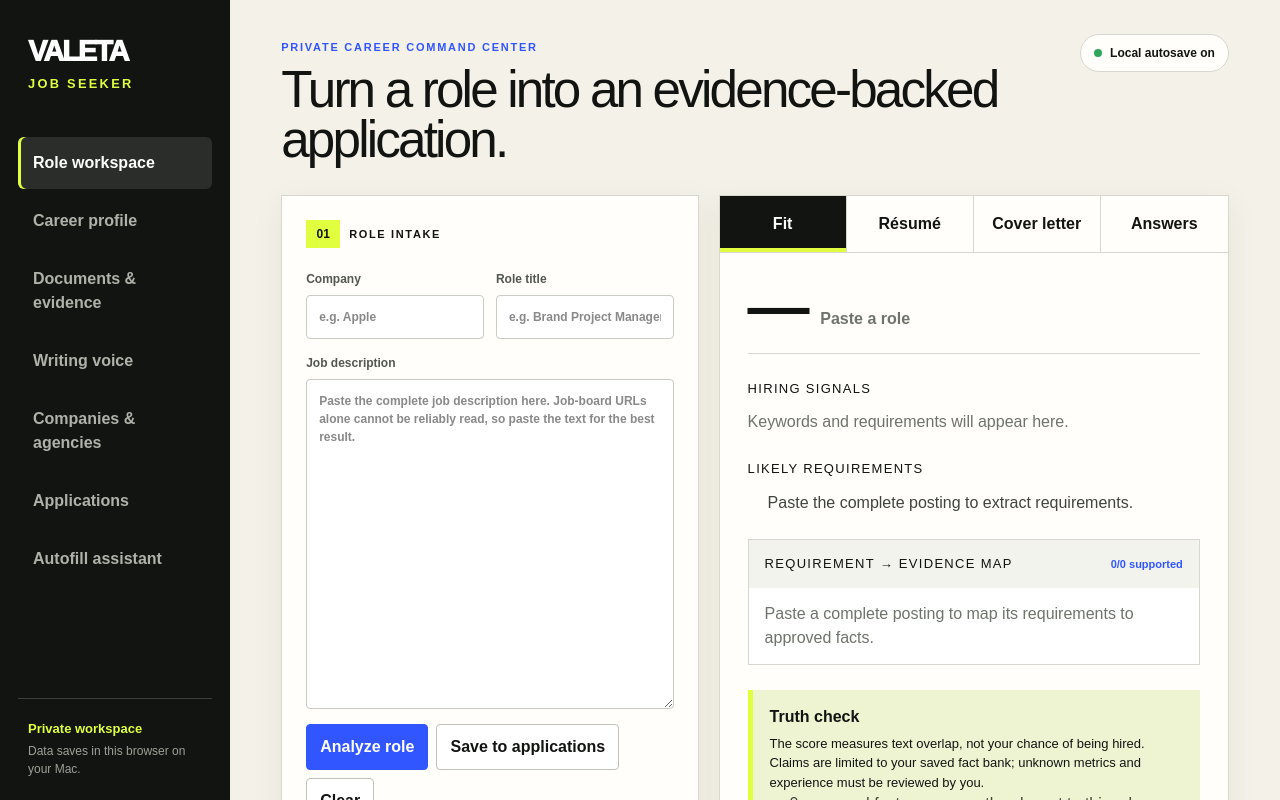
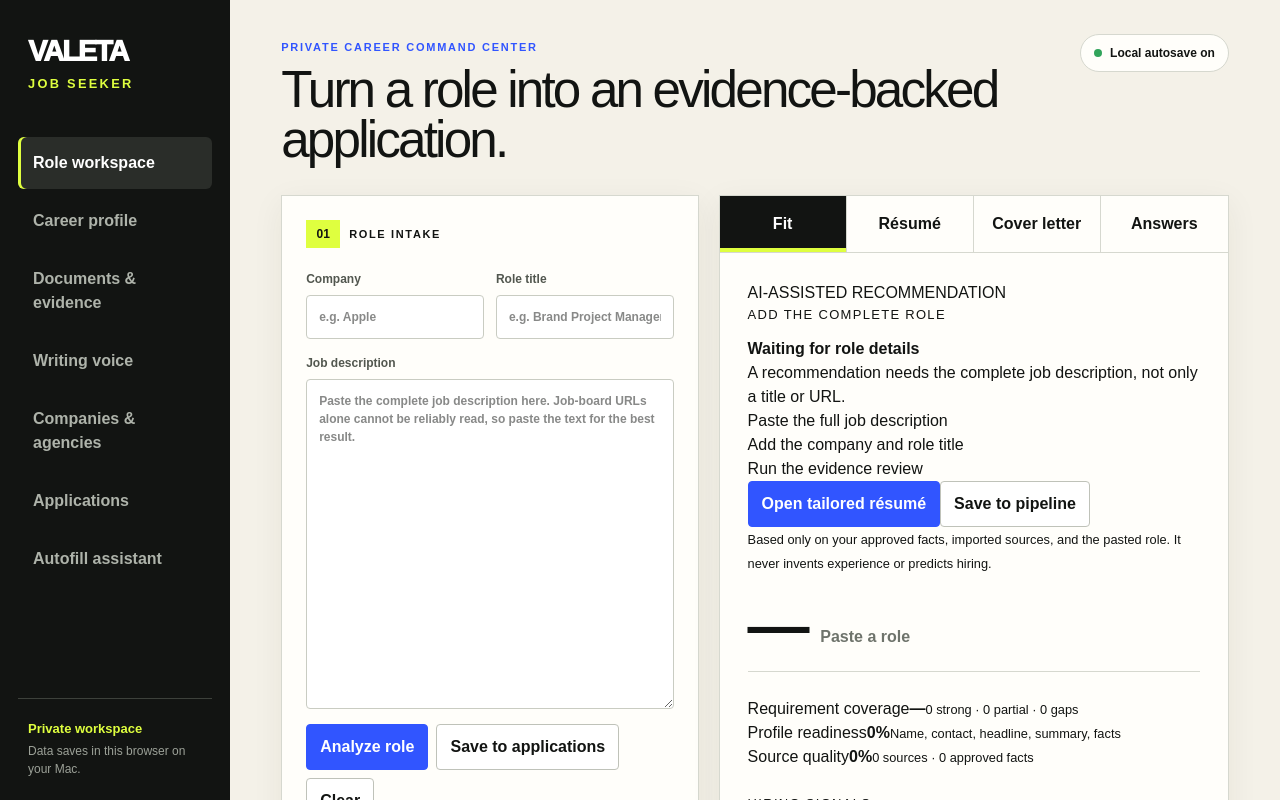
Before and after one commit to mpvaleta/valeta-job-seeker, a Next.js app: page / in a window 1280 px wide. Shown: the top 800 px of the page. Built offline with nearby package versions, Linux system fonts and the light colour scheme.

Commit message:
Add evidence-based application recommendations

```diff
--- a/app/job-seeker-app.tsx
+++ b/app/job-seeker-app.tsx
@@ -10,6 +10,7 @@ type SourceDocument = { id: string; title: string; type: string; category?: Sour
 type CompanyTarget = { id: string; name: string; website: string; careers: string; kind: "Brand" | "Agency" | "Sports" | "Tech"; focus: string; market: string; status: "Researching" | "Monitoring" | "Applied" | "Paused"; lastChecked: string; notes: string };
 type WritingStyle = { tone: string; prefer: string; avoid: string; samples: string };
 type EvidenceMatch = { requirement: string; evidence: { fact: string; source: string; score: number }[]; strength: "Strong" | "Partial" | "Gap" };
+type ApplicationRecommendation = { label: string; tone: "ready" | "edit" | "hold" | "start"; confidence: string; reason: string; actions: string[] };
 
 type Profile = {
   name: string;
@@ -173,7 +174,24 @@ export function JobSeekerApp() {
       .slice(0, 2);
     return { requirement, evidence, strength: evidence[0]?.score >= 2 ? "Strong" : evidence.length ? "Partial" : "Gap" };
   }), [documents, facts, requirements]);
-  const fit = jobText.trim().length < 80 ? 0 : Math.min(94, 52 + new Set(matchedFacts.flatMap((fact) => roleKeywords.filter((key) => fact.toLowerCase().includes(key)))).size * 6);
+  const evidenceCounts = useMemo(() => ({
+    strong: evidenceMap.filter((item) => item.strength === "Strong").length,
+    partial: evidenceMap.filter((item) => item.strength === "Partial").length,
+    gaps: evidenceMap.filter((item) => item.strength === "Gap").length,
+  }), [evidenceMap]);
+  const profileChecks = [profile.name, profile.email, profile.headline, profile.summary, facts.length >= 3 ? "facts" : ""];
+  const profileReadiness = Math.round((profileChecks.filter(Boolean).length / profileChecks.length) * 100);
+  const evidenceCoverage = requirements.length ? Math.round(((evidenceCounts.strong + evidenceCounts.partial * .5) / requirements.length) * 100) : 0;
+  const sourceQuality = Math.min(100, (documents.length ? 35 : 0) + Math.min(45, facts.length * 9) + (documents.some((document) => document.approved.length) ? 20 : 0));
+  const fit = jobText.trim().length < 80 ? 0 : Math.round(evidenceCoverage * .55 + profileReadiness * .25 + sourceQuality * .2);
+  const recommendation = useMemo<ApplicationRecommendation>(() => {
+    if (jobText.trim().length < 80) return { label: "Add the complete role", tone: "start", confidence: "Waiting for role details", reason: "A recommendation needs the complete job description, not only a title or URL.", actions: ["Paste the full job description", "Add the company and role title", "Run the evidence review"] };
+    if (facts.length < 3) return { label: "Build evidence first", tone: "hold", confidence: "Low confidence", reason: "There are not enough approved career facts to make a reliable application recommendation yet.", actions: ["Upload your strongest résumé or GPT export", "Approve at least three verified facts", "Recheck this role"] };
+    if (evidenceCoverage >= 65 && evidenceCounts.strong >= 1) return { label: "Prioritize and apply", tone: "ready", confidence: "High evidence confidence", reason: `${evidenceCounts.strong + evidenceCounts.partial} of ${requirements.length} detected requirements have approved support, including ${evidenceCounts.strong} strong ${evidenceCounts.strong === 1 ? "match" : "matches"}.`, actions: ["Open the tailored résumé and review wording", "Personalize the cover letter for the company", "Review every form field before submitting"] };
+    if (evidenceCoverage >= 35) return { label: "Apply after targeted edits", tone: "edit", confidence: "Medium evidence confidence", reason: `The role has useful overlap, but ${evidenceCounts.gaps} ${evidenceCounts.gaps === 1 ? "requirement needs" : "requirements need"} stronger proof or careful omission.`, actions: ["Lead with the highest-scoring approved facts", "Find verified examples for partial matches", "Do not copy unsupported requirements into the résumé"] };
+    return { label: "Hold and investigate", tone: "hold", confidence: "Low evidence confidence", reason: `The current fact bank does not support ${evidenceCounts.gaps} of ${requirements.length} detected requirements. This may be a stretch role or missing evidence.`, actions: ["Check whether your source documents contain missing proof", "Research the company and role scope", "Apply only if the gaps are preferences—not core requirements"] };
+  }, [evidenceCounts, evidenceCoverage, facts.length, jobText, requirements.length]);
+  const firstGap = evidenceMap.find((item) => item.strength === "Gap")?.requirement;
 
   const resume = `${profile.name}\n${profile.headline}\n${profile.location} | ${profile.email} | ${profile.phone} | ${profile.linkedin}\n\nTARGET\n${role || "Target role"}${company ? ` — ${company}` : ""}\n\nSUMMARY\n${profile.summary} For this opportunity, the strongest verified themes are ${roleKeywords.slice(0, 5).join(", ") || "project leadership, creative operations, and delivery"}.\n\nSELECTED RELEVANT EXPERIENCE\n${matchedFacts.map((fact) => `• ${fact}`).join("\n")}\n\nCORE CAPABILITIES\n${roleKeywords.slice(0, 10).join(" • ") || "Add a job description to prioritize capabilities."}\n\nREVIEW REQUIRED\nThis draft reorganizes approved facts only. Confirm wording and add verified outcomes before applying.`;
 
@@ -294,11 +312,13 @@ export function JobSeekerApp() {
           <section className="output-card">
             <div className="output-tabs">{([['analysis','Fit'],['resume','Résumé'],['cover','Cover letter'],['answers','Answers']] as [Output,string][]).map(([id,label]) => <button key={id} className={output === id ? "selected" : ""} onClick={() => setOutput(id)}>{label}</button>)}</div>
             {output === "analysis" ? <div className="analysis-view">
+              <section className={`recommendation-card ${recommendation.tone}`}><div className="recommendation-top"><div><span>AI-ASSISTED RECOMMENDATION</span><h2>{recommendation.label}</h2></div><strong>{recommendation.confidence}</strong></div><p>{recommendation.reason}</p><ol>{recommendation.actions.map((action) => <li key={action}>{action}</li>)}</ol><div className="recommendation-actions"><button className="primary" onClick={() => setOutput("resume")}>Open tailored résumé</button><button onClick={saveApplication}>Save to pipeline</button></div><small>Based only on your approved facts, imported sources, and the pasted role. It never invents experience or predicts hiring.</small></section>
               <div className="fit-score"><strong>{fit ? `${fit}%` : "—"}</strong><span>{fit ? "Evidence match" : "Paste a role"}</span></div>
+              <div className="score-breakdown"><div><span>Requirement coverage</span><strong>{requirements.length ? `${evidenceCoverage}%` : "—"}</strong><small>{evidenceCounts.strong} strong · {evidenceCounts.partial} partial · {evidenceCounts.gaps} gaps</small></div><div><span>Profile readiness</span><strong>{profileReadiness}%</strong><small>Name, contact, headline, summary, facts</small></div><div><span>Source quality</span><strong>{sourceQuality}%</strong><small>{documents.length} sources · {facts.length} approved facts</small></div></div>
               <div><h2>Hiring signals</h2><div className="chips">{roleKeywords.length ? roleKeywords.map((key) => <span key={key}>{key}</span>) : <p>Keywords and requirements will appear here.</p>}</div></div>
               <div><h2>Likely requirements</h2><ul>{requirements.length ? requirements.map((r) => <li key={r}>{r}</li>) : <li>Paste the complete posting to extract requirements.</li>}</ul></div>
               <div className="evidence-map"><div className="evidence-head"><h2>Requirement → evidence map</h2><span>{evidenceMap.filter((item) => item.strength !== "Gap").length}/{evidenceMap.length || 0} supported</span></div>{evidenceMap.length ? evidenceMap.map((item) => <article key={item.requirement}><div><span className={`strength ${item.strength.toLowerCase()}`}>{item.strength}</span><p>{item.requirement}</p></div>{item.evidence.length ? <ul>{item.evidence.map((match) => <li key={match.fact}><strong>{match.fact}</strong><small>Source: {match.source}</small></li>)}</ul> : <p className="gap-copy">No approved evidence found. Ask for clarification or leave this claim out.</p>}</article>) : <p className="gap-copy">Paste a complete posting to map its requirements to approved facts.</p>}</div>
-              <div className="truth-check"><strong>Truth check</strong><p>The score measures text overlap, not your chance of being hired. Claims are limited to your saved fact bank; unknown metrics and experience must be reviewed by you.</p><ul><li>{matchedFacts.length} approved facts are currently relevant to this role.</li><li>{roleKeywords.length ? "Review each extracted keyword before adding it to a résumé." : "Paste a complete role description to produce a better check."}</li><li>Final application decisions and all sensitive answers remain yours.</li></ul></div>
+              <div className="truth-check"><strong>Truth check</strong><p>The score measures approved evidence coverage and profile readiness—not your chance of being hired. Unknown metrics and experience must be reviewed by you.</p><ul><li>{matchedFacts.length} approved facts are currently relevant to this role.</li><li>{firstGap ? `First unsupported requirement: ${firstGap}` : roleKeywords.length ? "Every detected requirement has at least partial evidence; review quality before using it." : "Paste a complete role description to produce a better check."}</li><li>Final application decisions and all sensitive answers remain yours.</li></ul></div>
             </div> : <div className="document-view"><div className="document-actions"><span>Generated from approved facts</span><button onClick={() => copyText(activeText, setNotice)}>Copy</button><button onClick={() => download(`tailored-${output}.txt`, activeText)}>Text</button><button onClick={() => downloadWordDocument(`tailored-${output}.doc`, `${profile.name || "Candidate"} — ${output === "resume" ? "Tailored Resume" : output === "cover" ? "Cover Letter" : "Application Answers"}`, activeText)}>Word</button><button className="primary" onClick={() => printDocument(`${profile.name || "Candidate"} — ${output === "resume" ? "Tailored Resume" : output === "cover" ? "Cover Letter" : "Application Answers"}`, activeText)}>Save as PDF</button></div><pre>{activeText}</pre></div>}
           </section>
         </div>}
```
